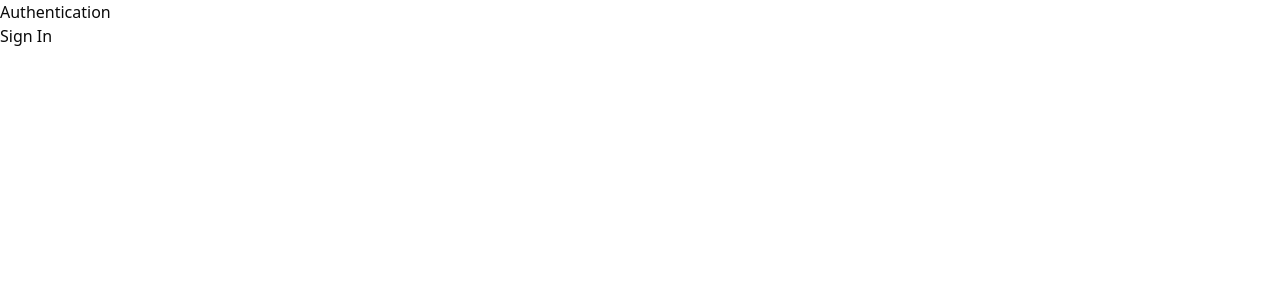
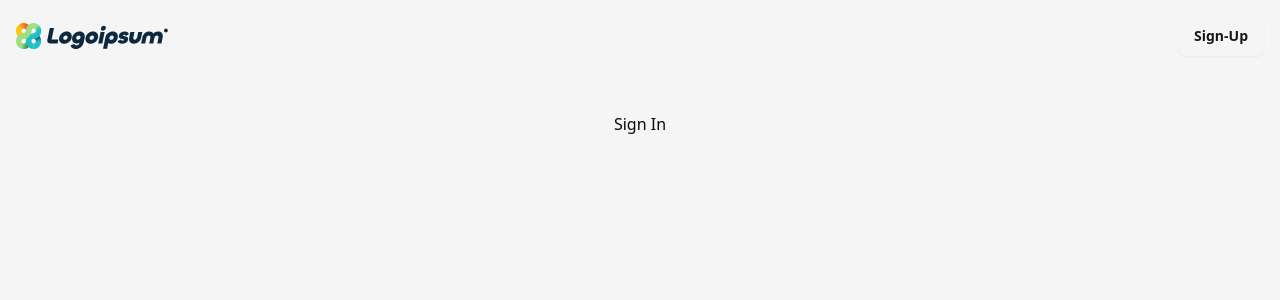
Before and after one commit to Iskaa303/task_manager, a Next.js app: page /sign-in in a window 1280 px wide. Shown: the top 300 px of the page. Built offline with nearby package versions, Linux system fonts and the light colour scheme.

Commit message:
Added Auth Layouts

```diff
--- a/src/app/(auth)/layout.tsx
+++ b/src/app/(auth)/layout.tsx
@@ -1,15 +1,25 @@
+import { Button } from "@/components/ui/button";
+import Image from "next/image";
+
 interface AuthLayoutProps {
   children: React.ReactNode;
 }
 
 const AuthLayout = ({ children } : AuthLayoutProps) => {
   return (
-    <div>
-      <header>
-        <h1>Authentication</h1>
-      </header>
-      {children}
-    </div>
+    <main className="bg-neutral-100 min-h-screen">
+      <div className="mx-auto max-w-screen-2xl p-4">
+        <nav className="flex justify-between items-center">
+          <Image src="/logo.svg" alt="logo" width={152} height={56} />
+          <Button variant="secondary">
+            Sign-Up
+          </Button>
+        </nav>
+        <div className="flex flex-col items-center justify-center pt-4 md:pt-14">
+          {children}
+        </div>
+      </div>
+    </main>
   );
 }
 
```
Also changed, not shown: public/logo.svg (added).
